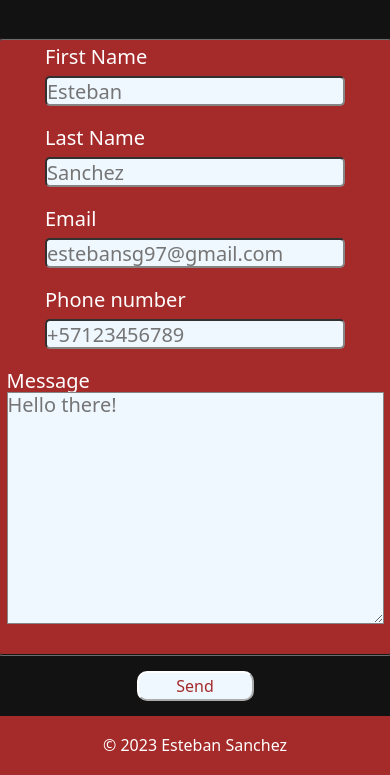
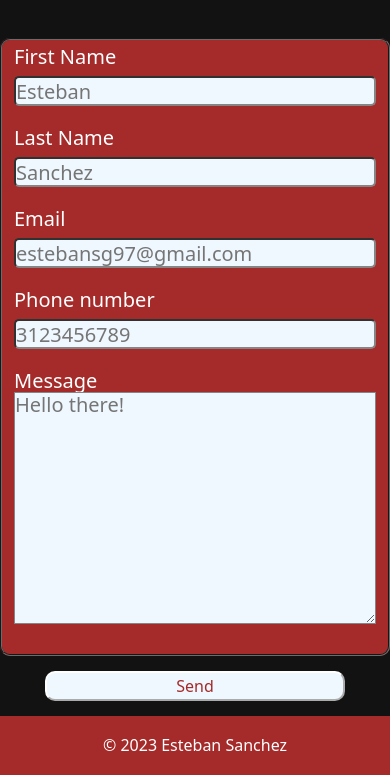
Before and after one commit to Exloz/C1-T9-Portfolio-Esteban-Sanchez, a website built with Vite: page portfolio-ts/src/views/contact.html in a window 390 px wide. Shown: the part 320-1095 px from the top of the page. Built offline with nearby package versions, Linux system fonts and the light colour scheme.

Commit message:
Add responsive to form in contact me view

```diff
--- a/portfolio-ts/src/css/contact/contactme.css
+++ b/portfolio-ts/src/css/contact/contactme.css
@@ -27,6 +27,7 @@
     border-radius: 10px;
   }
   label {
+    width: 100%;
     font-size: 20px;
     display: flex;
     flex-direction: column;
@@ -38,9 +39,12 @@
     height: 30px;
     margin-top: 8px;
     border-radius: 5px;
+    color: gray;
   }
 
   textarea {
+    width: 100%;
+
     background-color: aliceblue;
     color: grey;
   }
@@ -48,7 +52,7 @@
   .contact-me__button {
     color: brown;
     margin-block: 15px;
-    width: 30%;
+    width: 300px;
     transition: 0.5s;
     border-radius: 10px;
   }
--- a/portfolio-ts/src/views/contact.html
+++ b/portfolio-ts/src/views/contact.html
@@ -56,7 +56,7 @@
             </label>
             <label>
               Phone number
-              <input type="number" name="Phone number" placeholder="+57123456789" required />
+              <input type="number" name="Phone number" placeholder="3123456789" required />
             </label>
             <label>
               Message
```
